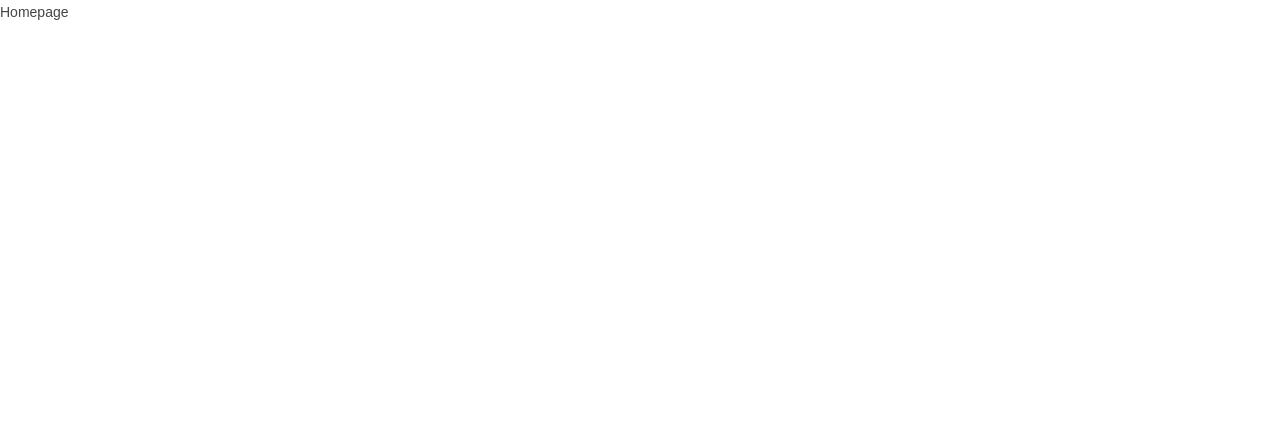
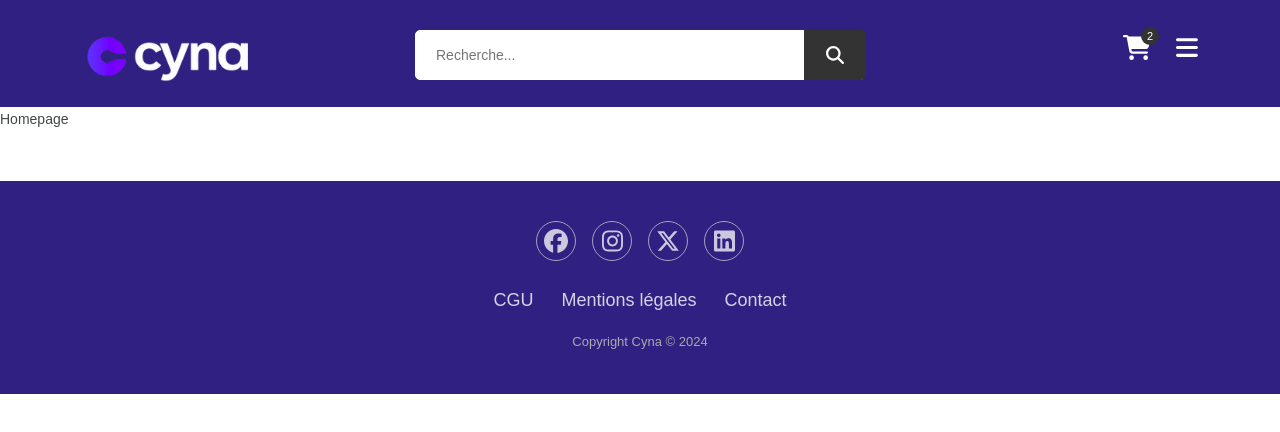
Before and after one commit to Christmann-Julian/cyna, a React (Vite) app in the folder front/: page / in a window 1280 px wide. Shown: the top 432 px of the page. Built offline with nearby package versions, Linux system fonts and the light colour scheme.

Commit message:
Navbar + Footer

```diff
--- a/front/package.json
+++ b/front/package.json
@@ -10,6 +10,10 @@
     "preview": "vite preview"
   },
   "dependencies": {
+    "@fortawesome/fontawesome-svg-core": "^6.6.0",
+    "@fortawesome/free-brands-svg-icons": "^6.6.0",
+    "@fortawesome/free-solid-svg-icons": "^6.6.0",
+    "@fortawesome/react-fontawesome": "^0.2.2",
     "bootstrap": "^5.3.3",
     "react": "^18.3.1",
     "react-bootstrap": "^2.10.5",
--- /dev/null
+++ b/front/src/assets/css/footer.css
@@ -0,0 +1,57 @@
+footer{
+    margin-top: 50px;
+    padding:40px 0;
+    background-color:var(--main-color);
+    color:var(--white-color);
+}
+footer ul {
+  padding:0;
+  list-style:none;
+  text-align:center;
+  font-size:18px;
+  line-height:1.6;
+  margin-bottom:0;
+}
+footer li {
+  padding:0 10px;
+}
+footer ul a {
+  color:inherit;
+  text-decoration:none;
+  opacity:0.8;
+}
+footer ul a:hover {
+  opacity:1;
+}
+footer .social {
+  text-align:center;
+  padding-bottom:25px;
+}
+footer .social > a {
+  font-size:24px;
+  width:40px;
+  height:40px;
+  line-height:40px;
+  display:inline-block;
+  text-align:center;
+  border-radius:50%;
+  border:1px solid #ccc;
+  margin:0 8px;
+  color:inherit;
+  opacity:0.75;
+}
+footer .social > a:hover {
+  opacity:0.9;
+}
+footer .copyright {
+  margin-top:15px;
+  text-align:center;
+  font-size:13px;
+  color:#aaa;
+  margin-bottom:0;
+}
+@media (max-width: 640px) {
+	footer{
+        display: none;
+    }
+}
--- /dev/null
+++ b/front/src/assets/css/navbar.css
@@ -0,0 +1,132 @@
+.header.shop .logo {
+	float: left;
+	margin: 15px 0 0;
+}
+.header.shop .middle-inner {
+	padding: 20px 0;
+	background-color: var(--main-color);
+}
+.header.shop .search-mobile {
+	display: none;
+}
+.header.shop .search-bar-top {
+	text-align: center;
+	margin-top: 10px;
+}
+.header.shop .search-bar {
+	width: 450px;
+	height: 50px;
+	display: inline-block;
+	background: var(--white-color);
+	position: relative;
+	margin: 0;
+	line-height: 45px;
+	border-radius: 5px;
+	border: 1px solid var(--white-color);
+}
+.header.shop .search-bar form {
+	float: left;
+	width: 260px;
+}
+.header.shop .search-bar input {
+	height: 48px;
+	background: transparent;
+	color: #666;
+	border-radius: 0;
+	border: none;
+	font-size: 14px;
+	font-weight: 400;
+	padding: 0 25px 0 20px;
+	width: 388px;
+}
+.header.shop .search-bar .btnn {
+	height: 50px;
+	line-height: 53px;
+	width: 62px;
+	text-align: center;
+	font-size: 18px;
+	color: var(--white-color);
+	background: var(--black-color);
+	position: absolute;
+	right: -2px;
+	top: -1px;
+	border: none;
+	border-radius: 0 5px 5px 0;
+	-webkit-transition: all 0.4s ease;
+	-moz-transition: all 0.4s ease;
+	transition: all 0.4s ease;
+}
+.header.shop .search-top {
+	opacity: 1;
+	visibility: visible;
+	top: 0;
+	background: transparent;
+	border: none;
+	box-shadow: none;
+	padding: 0;
+	top: 0;
+}
+.header.shop .right-bar {
+	padding: 0;
+	margin: 0;
+	top: 15px;
+	float: right;
+	position: relative;
+}
+.header.shop .right-bar .sinlge-bar.top-search a {
+	transform: translateY(3px);
+}
+.header.shop .right-bar .sinlge-bar .single-icon{
+	color:var(--white-color);
+	font-size:25px;
+	position:relative;
+}
+.header.shop .right-bar .sinlge-bar .single-icon .total-count {
+	position: absolute;
+	top: -7px;
+	right: -8px;
+	background: var(--black-color);
+	width: 18px;
+	height: 18px;
+	line-height: 18px;
+	text-align: center;
+	color: var(--white-color);
+	border-radius: 100%;
+	font-size: 11px;
+}
+.header.shop .right-bar .sinlge-bar{
+	display:inline-block;
+	margin-right:25px;
+}
+.header.shop .right-bar .sinlge-bar:last-child{
+	margin-right:0px;
+}
+.header-collapse {
+	background-color: var(--main-color);
+	color: var(--white-color);
+	font-size: 1.3rem;
+	font-weight: 700;
+}
+.header-collapse.show {
+	display: block;
+}
+.header-collapse .dropdown .dropdown-menu,
+.header-collapse .dropdown .dropdown-menu .dropdown-item:focus,
+.header-collapse .dropdown .dropdown-menu .dropdown-item:hover {
+	background-color: var(--main-color);
+}
+.header-collapse .dropdown .dropdown-menu a {
+	color: var(--white-color);
+}
+@media (max-width: 768px) {
+	.header.shop .search-desktop {
+	  display: none;
+	}
+	.header.shop .search-mobile {
+		display: block;
+		margin-top: 30px;
+	}
+	.header.shop .search-bar {
+		width: 100%;
+	}
+}
--- /dev/null
+++ b/front/src/components/Footer.jsx
@@ -0,0 +1,45 @@
+import React from "react";
+import "../assets/css/footer.css";
+import { Link } from "react-router-dom";
+import { FontAwesomeIcon } from "@fortawesome/react-fontawesome";
+import {
+  faFacebook,
+  faInstagram,
+  faXTwitter,
+  faLinkedin
+} from "@fortawesome/free-brands-svg-icons";
+
+const Footer = () => {
+  return (
+    <footer>
+      <div className="social">
+        <a href="#">
+          <FontAwesomeIcon icon={faFacebook} />
+        </a>
+        <a href="#">
+          <FontAwesomeIcon icon={faInstagram} />
+        </a>
+        <a href="#">
+          <FontAwesomeIcon icon={faXTwitter} />
+        </a>
+        <a href="#">
+          <FontAwesomeIcon icon={faLinkedin} />
+        </a>
+      </div>
+      <ul className="list-inline">
+        <li className="list-inline-item">
+          <Link to="/">CGU</Link>
+        </li>
+        <li className="list-inline-item">
+          <Link to="/">Mentions légales</Link>
+        </li>
+        <li className="list-inline-item">
+          <Link to="/">Contact</Link>
+        </li>
+      </ul>
+      <p className="copyright">Copyright Cyna © 2024</p>
+    </footer>
+  );
+};
+
+export default Footer;
--- /dev/null
+++ b/front/src/components/Navbar.jsx
@@ -0,0 +1,118 @@
+import React, { useState } from "react";
+import "../assets/css/navbar.css";
+import logo from "../assets/img/logo-cyna.webp";
+import { Link } from "react-router-dom";
+import { FontAwesomeIcon } from "@fortawesome/react-fontawesome";
+import {
+  faMagnifyingGlass,
+  faCartShopping,
+  faBars,
+} from "@fortawesome/free-solid-svg-icons";
+
+const Navbar = () => {
+  const [isCollapsed, setIsCollapsed] = useState(true);
+
+  const handleToggle = () => {
+    setIsCollapsed(!isCollapsed);
+  };
+
+  return (
+    <>
+      <header className="header shop">
+        <nav className="middle-inner">
+          <div className="container">
+            <div className="row">
+              <div className="col-lg-2 col-md-2 col-6">
+                <div className="logo">
+                  <Link to="/" href="index.html">
+                    <img src={logo} alt="logo" />
+                  </Link>
+                </div>
+              </div>
+              <div className="col-lg-8 col-md-7 search-desktop">
+                <div className="search-bar-top">
+                  <div className="search-bar">
+                    <form>
+                      <input
+                        name="search"
+                        placeholder="Recherche..."
+                        type="search"
+                      />
+                      <button className="btnn">
+                        <FontAwesomeIcon icon={faMagnifyingGlass} />
+                      </button>
+                    </form>
+                  </div>
+                </div>
+              </div>
+              <div className="col-lg-2 col-md-3 col-6">
+                <div className="right-bar">
+                  <div className="sinlge-bar shopping">
+                    <Link to="/cart" className="single-icon">
+                      <FontAwesomeIcon icon={faCartShopping} />{" "}
+                      <span className="total-count">2</span>
+                    </Link>
+                  </div>
+                  <div className="sinlge-bar" aria-label="Toggle navigation">
+                    <a className="single-icon" onClick={handleToggle}>
+                      <FontAwesomeIcon icon={faBars} />
+                    </a>
+                  </div>
+                </div>
+              </div>
+            </div>
+            <div className="row search-mobile">
+              <div className="search-bar-top">
+                <div className="search-bar">
+                  <form>
+                    <input
+                      name="search"
+                      placeholder="Recherche..."
+                      type="search"
+                    />
+                    <button className="btnn">
+                      <FontAwesomeIcon icon={faMagnifyingGlass} />
+                    </button>
+                  </form>
+                </div>
+              </div>
+            </div>
+          </div>
+        </nav>
+      </header>
+      <nav
+        className={`header-collapse collapse ${isCollapsed ? "" : "show"}`}
+        id="navbarToggleExternalContent"
+      >
+        <div className="container">
+          <ul className="navbar-nav me-auto mb-2 mb-lg-0">
+            <li className="nav-item">
+              <Link to="/" className="nav-link">
+                Accueil
+              </Link>
+            </li>
+            <li className="nav-item dropdown">
+              <a className="nav-link dropdown-toggle" href="#" role="button">
+                Catégories
+              </a>
+              <ul className="dropdown-menu">
+                <li>
+                  <a className="dropdown-item" href="#">
+                    Catégorie 1
+                  </a>
+                </li>
+                <li>
+                  <a className="dropdown-item" href="#">
+                    Catégorie 2
+                  </a>
+                </li>
+              </ul>
+            </li>
+          </ul>
+        </div>
+      </nav>
+    </>
+  );
+};
+
+export default Navbar;
--- a/front/src/pages/Homepage.jsx
+++ b/front/src/pages/Homepage.jsx
@@ -1,8 +1,14 @@
 import React from 'react'
+import Navbar from '../components/Navbar'
+import Footer from '../components/Footer'
 
 const Homepage = () => {
   return (
-    <div>Homepage</div>
+    <>
+      <Navbar />
+      <div>Homepage</div>
+      <Footer />
+    </>
   )
 }
 
```
Also changed, not shown: 1 other file (tests, documents, lock files or other folders).
